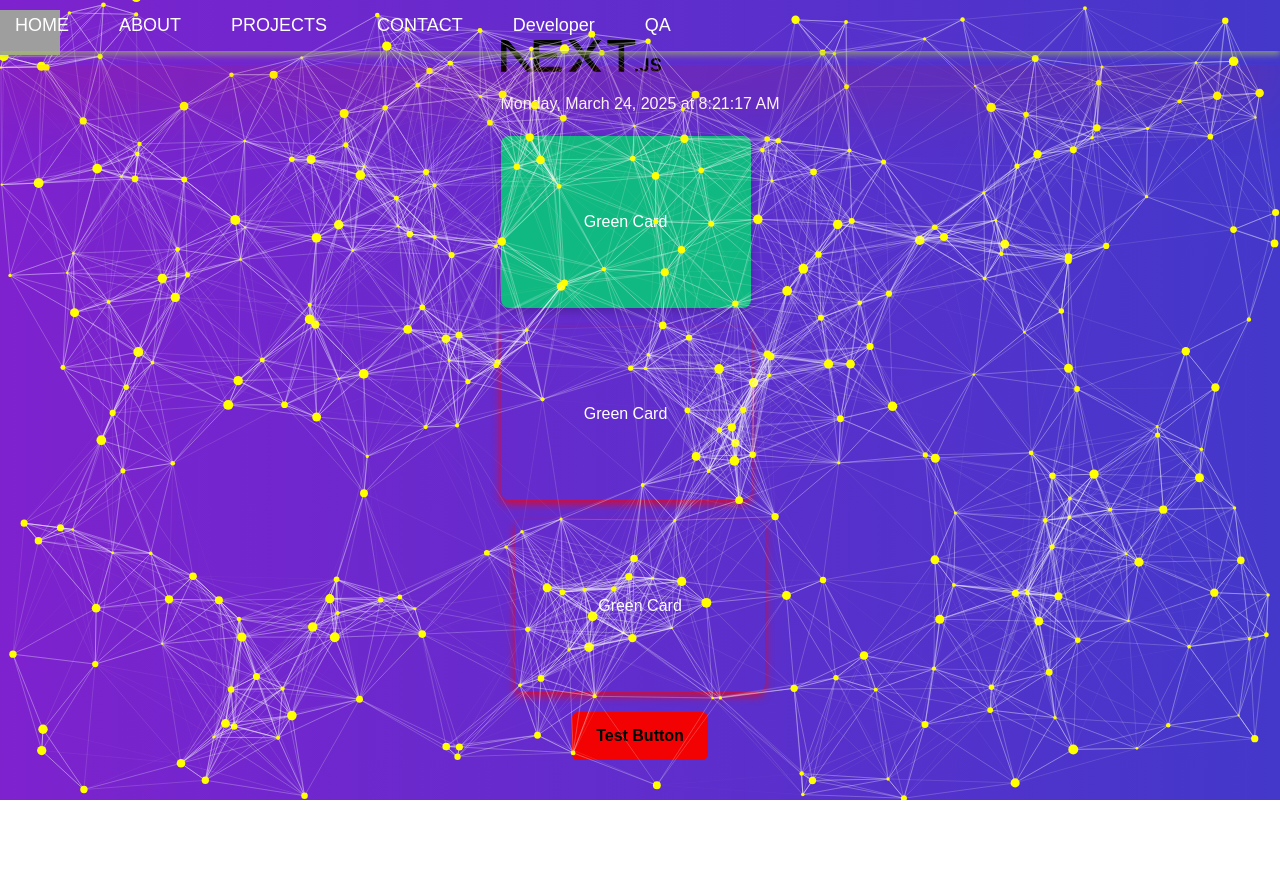
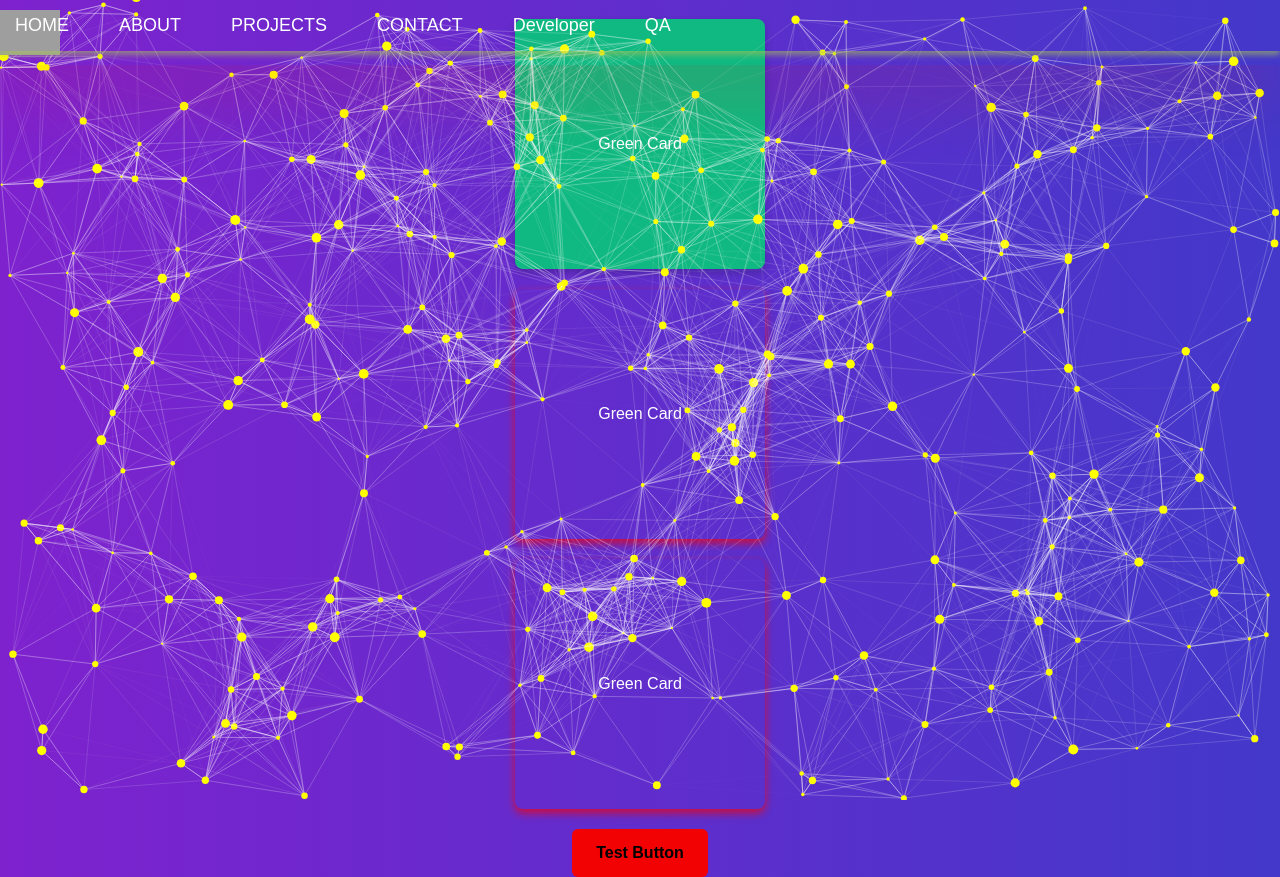
Before and after one commit to tediyo/New-QA-Pro-Web, a Next.js app: page / in a window 1280 px wide. Before the commit the page ends 800 px from the top, so only its background shows below. Built offline with nearby package versions, Linux system fonts and the light colour scheme; grey boxes are pictures that could not be loaded.

Commit message:
Adding custom cards with styling

```diff
--- a/src/app/page.tsx
+++ b/src/app/page.tsx
@@ -51,7 +51,8 @@ export default function Page() {
             <li>Save and see your changes instantly. Next.js!!!</li> */}
           </ol>
         </main>
-
+  {/* Card Div */}
+   <div>
         {/* Sample Card 1 */}
         <div className={`sample-card ${isAnimating ? "animate" : ""}`} onClick={handleClick}>
           <span>Green Card</span>
@@ -68,7 +69,7 @@ export default function Page() {
           <span>Green Card</span>
           {/* <h1>Hello, CSS!</h1> */}
         </div>
-
+      </div>
         {/* Button */}
         <button className="button">Test Button</button>
       </div>
```
